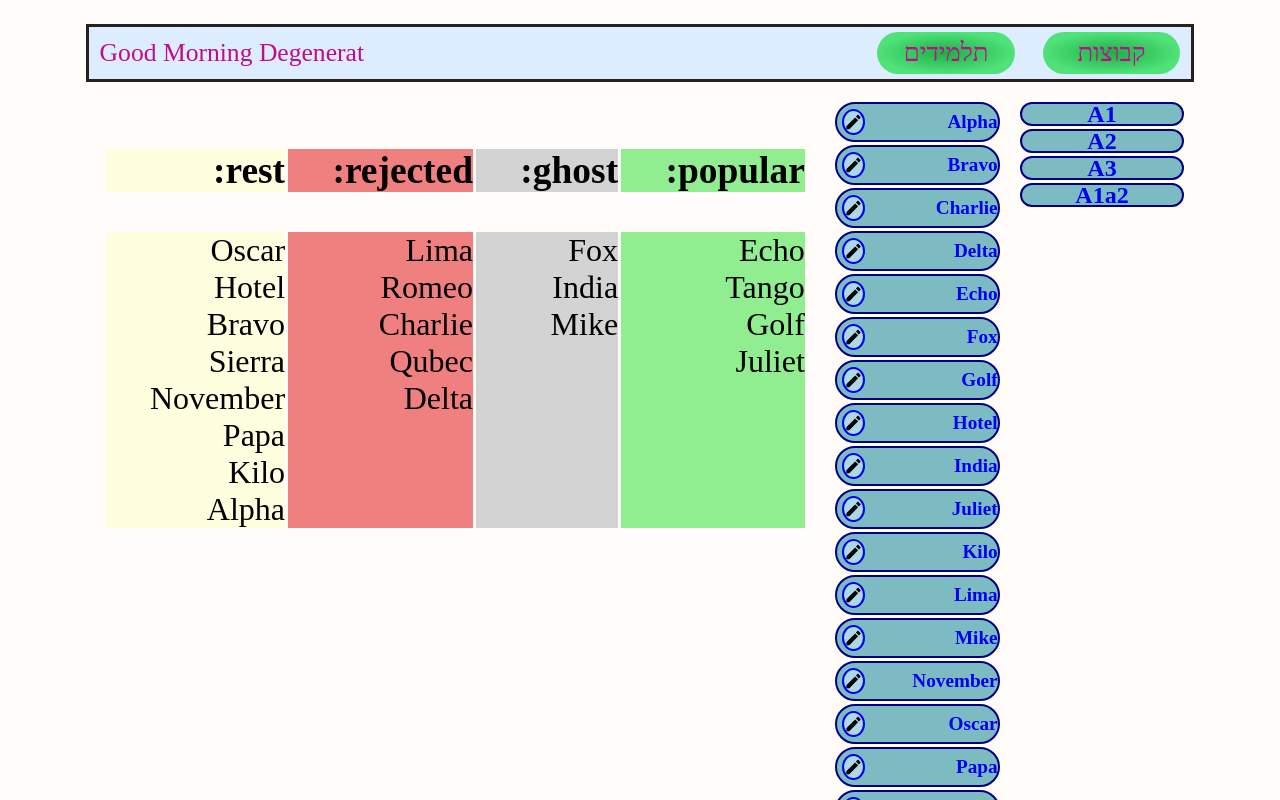
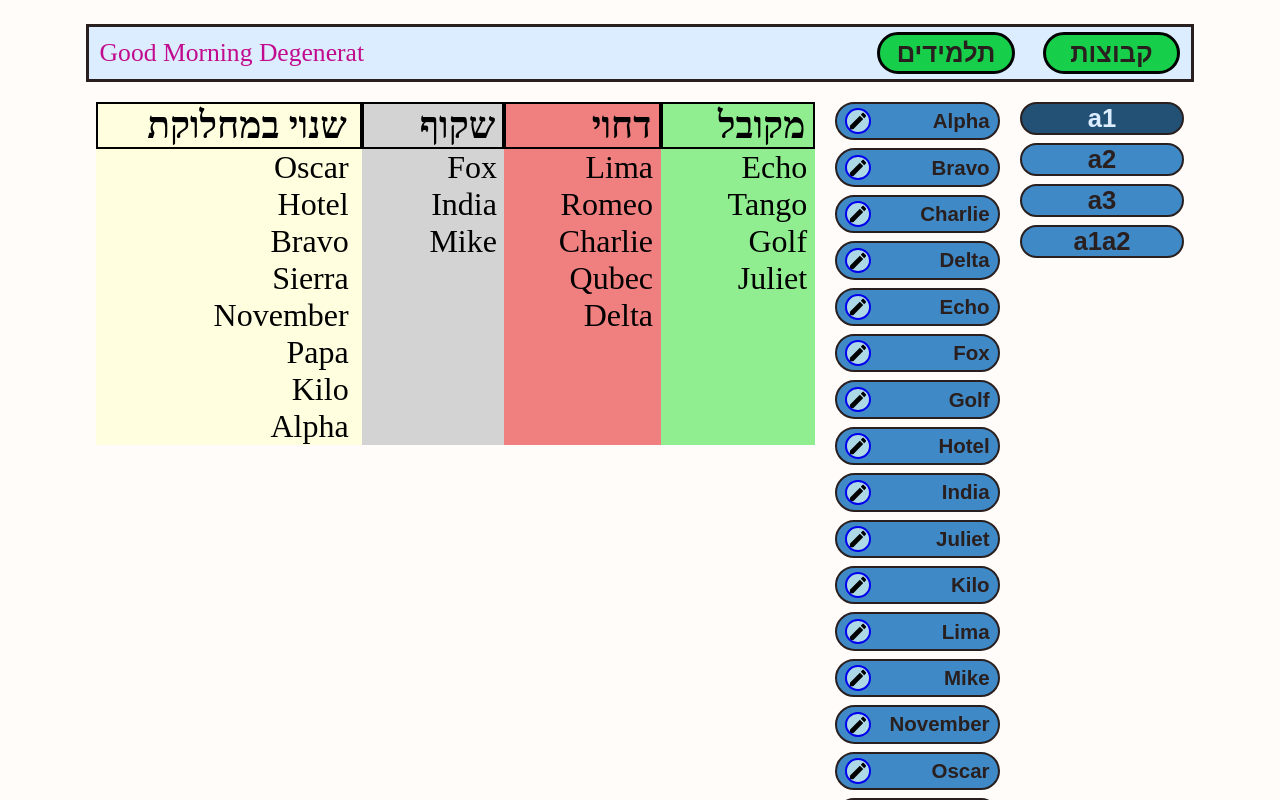
Before and after one commit to gulilo/Classroom, a React (Create React App) app: page /classroom/0 in a window 1280 px wide. Shown: the top 800 px of the page. Built offline with nearby package versions, Linux system fonts and the light colour scheme.

Commit message:
Group list style (#28)
* updated

* made navlnk active

* update gaps

* change made to list student

* chagne class dat from grid to flex

* chnge yellow to green

```diff
--- a/src/Components/ClassData.jsx
+++ b/src/Components/ClassData.jsx
@@ -64,32 +64,40 @@ function ClassData(props) {
 
   return (
     <div className={ClassTableStyle.ClassMainTable}>
-      <h3 className={ClassTableStyle.likedH}>popular:</h3>
+      <span className={ClassTableStyle.listContainer}>
+      <h3 className={ClassTableStyle.likedH}>מקובל</h3>
       <span className={ClassTableStyle.liked}>
         {_.map(classData.populars, ({ id, name }) => (
           <li key={id}> {name} </li>
         ))}
       </span>
+      </span>
 
-      <h3 className={ClassTableStyle.deslikedH}>rejected:</h3>
+      <span className={ClassTableStyle.listContainer}>
+      <h3 className={ClassTableStyle.deslikedH}>דחוי</h3>
       <span className={ClassTableStyle.desliked}>
         {_.map(classData.rejected, ({ id, name }) => (
           <li key={id}>{name} </li>
         ))}
       </span>
+      </span>
 
-      <h3 className={ClassTableStyle.ghostsH}>ghost:</h3>
+      <span className={ClassTableStyle.listContainer}>
+      <h3 className={ClassTableStyle.ghostsH}>שקוף</h3>
       <span className={ClassTableStyle.ghosts}>
         {_.map(classData.ghosts, ({ id, name }) => (
           <li key={id}>{name} </li>
         ))}
       </span>
+      </span>
 
-      <h3 className={ClassTableStyle.halfH}>rest:</h3>
+      <span className={ClassTableStyle.listContainer}>
+      <h3 className={ClassTableStyle.halfH}>שנוי במחלוקת</h3>
       <span className={ClassTableStyle.half}>
         {_.map(classData.rest, ({ id, name }) => (
           <li key={id}>{name} </li>
         ))}
+      </span>
       </span>
     </div>
   );
--- a/src/Components/ClassList.jsx
+++ b/src/Components/ClassList.jsx
@@ -1,5 +1,5 @@
 import React from "react";
-import { Link } from "react-router-dom";
+import { Link, NavLink } from "react-router-dom";
 
 import Style_classroomList from "../cssFiles/classroomList.module.css";
 
@@ -8,14 +8,17 @@ function ClassList(props) {
     <div>
       <span className={Style_classroomList.listStyle}>
         {props.classes.map((room) => (
-          <li key={room.id} className={Style_classroomList.lineStyle}>
-            <Link
-              className={Style_classroomList.classLink}
+
+            <NavLink
+            className={Style_classroomList.lineStyle}
+            activeClassName={Style_classroomList.activeClass}
               to={`/classroom/${room.id}`}
             >
+
               {room.name}
-            </Link>
-          </li>
+
+            </NavLink>
+
         ))}
       </span>
     </div>
--- a/src/Components/StudentList.jsx
+++ b/src/Components/StudentList.jsx
@@ -1,5 +1,5 @@
 import React from "react";
-import { Link } from "react-router-dom";
+import { Link, NavLink } from "react-router-dom";
 
 import listStyle from "../cssFiles/ClassroomStyle.module.css";
 
@@ -10,19 +10,22 @@ function StudentList(props) {
     <div>
       <span className={listStyle.studentList}>
         {props.students.map((student) => (
-          <li className={listStyle.studentItem} key={student.id}>
-            <Link
-              className={listStyle.StudentLink}
+
+            <NavLink
+              className={listStyle.studentItem}
+              activeClassName={listStyle.activeStudent}
               to={`/classroom/${props.classId}/student/${student.id}`}
             >
-              {student.name}
-            </Link>
+              <span className={listStyle.StudentLink}>{student.name}</span>
 
-            <Link
+              <Link
               className={listStyle.StudentEditButton}
               to={`/classroom/${props.classId}/student/${student.id}/edit`}
             ></Link>
-          </li>
+
+            </NavLink>
+
+
         ))}
       </span>
     </div>
--- a/src/cssFiles/ClassroomDataStyle.module.css
+++ b/src/cssFiles/ClassroomDataStyle.module.css
@@ -1,54 +1,60 @@
 .ClassMainTable{
-    display: grid;
-    grid-template-rows: 2;
-
-    grid-template-columns:  repeat(4 1fr);
-
+    display: flex;
+    width: 100%;
     font-size: 2rem;
 
-    margin: 10px;
-    column-gap: 3px;
-    row-gap: 2px;
+}
+
+.listContainer {
+    display: flex;
+    flex-direction: column;
+    row-gap: 0;
+    flex-grow: 1;
+    text-indent: 5%;
+}
+.likedH{
+
+    background-color: lightgreen;
+    margin: 0;
+    border: 2px black solid;
 
 }
-.likedH{
-    grid-row: 1;
-    grid-column: 1;
-    background-color: lightgreen;
-}
 .ghostsH{
-    grid-row: 1;
-    grid-column: 2;
+
     background-color: lightgray;
+    margin: 0;
+    border: 2px black solid;
 }
 .deslikedH{
-    grid-row: 1;
-    grid-column: 3;
-    background-color: lightcoral
+
+    background-color: lightcoral;
+    margin: 0;
+    border: 2px black solid;
 }
 .halfH{
-    grid-row: 1;
-    grid-column: 4;
     background-color: lightyellow;
+    margin: 0;
+    border: 2px black solid;
 }
 
 .liked{
-    grid-row: 2;
-    grid-column: 1;
+
     background-color: lightgreen;
+    height: 100%;
+
 }
 .ghosts{
-    grid-row: 2;
-    grid-column: 2;
+
     background-color: lightgray;
+    height: 100%;
 }
 .desliked{
-    grid-row: 2;
-    grid-column: 3;
-    background-color: lightcoral
+
+    background-color: lightcoral;
+    height: 100%;
 }
 .half{
-    grid-row: 2;
-    grid-column: 4;
+
     background-color: lightyellow;
+    height: 100%;
 }
--- a/src/cssFiles/ClassroomStyle.module.css
+++ b/src/cssFiles/ClassroomStyle.module.css
@@ -4,33 +4,36 @@ body{
     height: 10vh;
 }
 .studentList{
-
+    display: flex;
+    flex-direction: column;
+    row-gap: 1vh;
 }
 .studentList > .studentItem{
+    box-sizing: border-box;
     display: flex;
-    box-sizing: border-box;
+    background-color: var(--studentButton);
 
-    justify-content: space-between;
-
-    font-size: 3vmin;
-    font-weight: bold;
-    text-transform: capitalize;
+    border-radius: 50px;
+    border:var(--black) solid 2px;
 
 
 
-    height: 5vh;
-    min-height: 1rem;
     width: 100%;
+    height: 3vw;
 
-    border : 2px navy solid;
-    border-radius: 50px;
-    background-color: var(--middle-blue);
+    align-self: center;
+    align-items: center;
+    justify-content: space-between;
 
-    padding: 0px 0px;
+    font-size: 2vw;
 
-    margin-bottom: 3px;
+    text-decoration: none;
 
+    align-self: flex-start;
+    color: var(--black);
 
+    font-family: Arial, Helvetica, sans-serif;
+    font-weight: bold;
 
 }
 .studentList > .studentItem > .StudentLink{
@@ -43,7 +46,7 @@ body{
 
     overflow: hidden;;
 
-    margin-left: 5%;
+    margin: 5%;
 
     font-size: 80%;
 }
@@ -51,16 +54,11 @@ body{
 .studentList > .studentItem > .StudentEditButton{
 
     display: block;
-    width: 30px;
-    width: minmax(1rem,3vw);
-    height: minmax(1rem,100%);
-
-
+    width: 3vw;
+    height: 2vw;
 
     box-sizing: border-box;
-    margin: 3%;
-
-    justify-self: flex-end;
+    margin: 5%;
 
     border-radius: 100%;
     border-style: solid;
@@ -72,3 +70,8 @@ body{
     background-size: 100% 100%;
 
 }
+
+.studentList >.activeStudent{
+    background-color: var(--selectedClass);
+    color: var(--lightblue);
+}
--- a/src/cssFiles/Colors.module.css
+++ b/src/cssFiles/Colors.module.css
@@ -11,13 +11,25 @@
     --navy: hsla(248, 92%, 25%, 1);
 
 
-    --greenButton1: hsla(137,72%,40%,1);
-    --greenButton2: hsla(137,72%,60%,1);
-    --greenButton0: hsla(137,72%,30%,1);
+    --greenButton1: hsla(137,50%,40%,1);
+    --greenButton2: hsla(137,80%,30%,1);
+    --greenButton0: hsla(137,80%,45%,1);
 
-    --menuButton: radial-gradient(farthest-side at 50% 50%,var(--greenButton1),var(--greenButton2));
-    --menuButtonHover: radial-gradient(farthest-side at 50% 50%,var(--greenButton0),var(--greenButton1));
+    /*--menuButton: radial-gradient(farthest-side at 50% 50%,var(--greenButton1),var(--greenButton2));
+    --menuButtonHover: radial-gradient(farthest-side at 50% 50%,var(--greenButton0),var(--greenButton1));*/
+
+
+    --menuButton: radial-gradient(farthest-side at 50% 50%,var(--greenButton0),var(--greenButton0));
+    --menuButtonHover: radial-gradient(farthest-side at 50% 50%,var(--greenButton2),var(--greenButton2));
+
 
 
     --defaultWidth :100%;
+
+
+
+
+    --studentButton: var(--blue);
+
+    --selectedClass:  hsla(207, 54%, 30%, 1);
 }
--- a/src/cssFiles/TopMenuBar.module.css
+++ b/src/cssFiles/TopMenuBar.module.css
@@ -58,17 +58,23 @@ body{
 
     text-decoration: none;
 
+    border: black solid 3px;
+
 }
 
 
 .MenuItem > .TextField{
 
     align-self: center;
-    color:  hsla(317,90%,40%,1);
+    color: var(--black);
+    font-family: Arial, Helvetica, sans-serif;
+    font-weight: bold;
 }
 .MenuItem:hover {
     cursor: pointer;
-    background-image: var(--menuButtonHover);
+
+    font-size: 2.2vw;
+    border-width: 5px;
 
 }
 
--- a/src/cssFiles/classroomList.module.css
+++ b/src/cssFiles/classroomList.module.css
@@ -1,27 +1,61 @@
-:root{
 
-    --burnt-sienna: #de6b48ff;
-    --melon: #f4b9b2ff;
-    --middle-yellow-red: #e5b181ff;
-    --tea-green: #daedbdff;
-    --middle-blue: #7dbbc3ff;
-    --onyx: #3b3d40ff;
-    --dim-gray: #636667ff;
-    --spanish-gray: #909393ff;
-    --silver-sand: #bdc0bfff;
-    --platinum: #e9eceaff;
-}
-
+@import url("../cssFiles/Colors.module.css");
 
 
 .listStyle{
 
    display: flex;
    flex-direction: column;
+   row-gap: 1vh;
 
 }
 
+
 .listStyle > .lineStyle{
+
+    box-sizing: border-box;
+    display: flex;
+    background-color: var(--studentButton);
+
+    border-radius: 50px;
+    border:var(--black) solid 2px;
+
+
+    width: 100%;
+
+    align-self: center;
+    justify-content: center;
+    font-size: 2vw;
+
+    text-decoration: none;
+
+    align-self: flex-start;
+    color: var(--black);
+
+    font-family: Arial, Helvetica, sans-serif;
+    font-weight: bold;
+
+}
+.listStyle > .activeClass{
+
+    background-color: var(--selectedClass);
+    color: var(--lightblue);
+
+}
+
+
+
+
+
+.listStyle > .lineStyle :visited {
+    color :var(--black);
+}
+.listStyle > .lineStyle :active {
+    color :var(--red);
+}
+
+
+/*.listStyle > .lineStyle{
 
     display: flex;
     box-sizing: border-box;
@@ -46,20 +80,4 @@
 
     margin-bottom: 3px;
 
-}
-
-.listStyle > .lineStyle > .classLink{
-    display: flex;
-    text-decoration: none;
-    width: 100%;
-    height: 100%;
-    align-items: center;
-    justify-content: center;
-}
-
-.listStyle > .lineStyle :visited {
-    color :var(--onyx);
-}
-.listStyle > .lineStyle :active {
-    color :var(--onyx);
-}
+}*/
```
